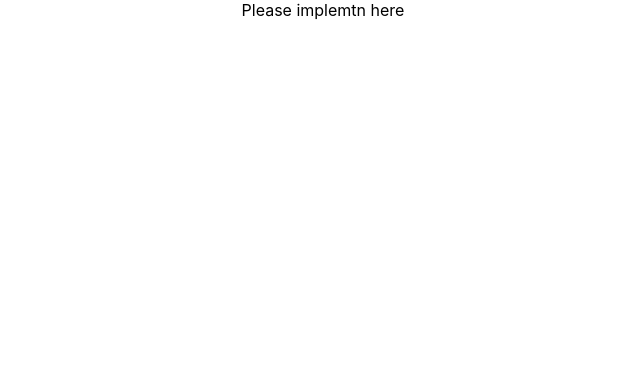
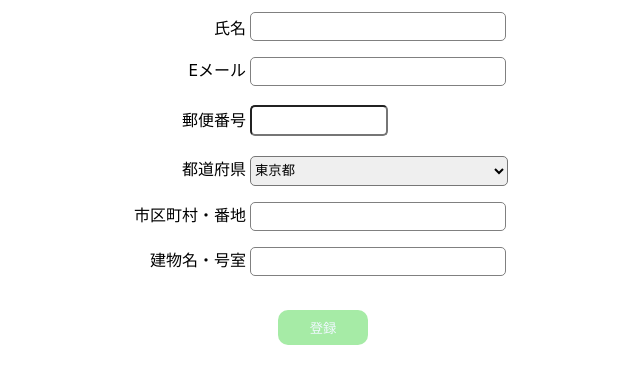
Before and after one commit to Taro-Test-777/frontend-recruiting-ENG0000842629, a React (Create React App) app in the folder assignment-2/samples/react/: page / in a window 1280 px wide. Shown: the top 384 px of the page, without its empty margins (317-957 px from the left). Built offline with nearby package versions, Linux system fonts and the light colour scheme.

Commit message:
フロントエンド技術テスト

```diff
--- a/assignment-2/samples/react/package.json
+++ b/assignment-2/samples/react/package.json
@@ -10,8 +10,10 @@
     "@types/node": "^16.11.33",
     "@types/react": "^18.0.8",
     "@types/react-dom": "^18.0.3",
+    "classnames": "^2.5.1",
     "react": "^18.1.0",
     "react-dom": "^18.1.0",
+    "react-hook-form": "^7.49.3",
     "react-scripts": "5.0.1",
     "typescript": "^4.6.4",
     "web-vitals": "^2.1.4"
--- a/assignment-2/samples/react/src/App.css
+++ b/assignment-2/samples/react/src/App.css
@@ -1,3 +1,81 @@
-.App {
+.table {
   text-align: center;
 }
+
+.tableStyle {
+  margin-left: auto;
+  margin-right: auto;
+}
+
+.rowStyle {
+  line-height: 2;
+}
+
+.form-input {
+  width: 250px;
+  height: 25px;
+  border-radius:5px;
+  border: 1px solid gray;
+  -webkit-appearance: none;
+}
+
+.redOutLine {
+  outline:solid 1px red;
+  border: 1px
+}
+
+.zipStyle {
+  width: 130px;
+  height: 25px;
+  border-radius:5px;
+}
+
+.leftCell {
+  width: 150px;
+  text-align: right;
+  padding-top: 10px;
+}
+
+.rightCell {
+  width: 300px;
+  text-align: left;
+  padding-top: 10px;
+}
+
+.selectStyle {
+  width: 258px;
+  height: 30px;
+  border-radius:5px;
+}
+
+.buttonWrapper{
+  text-align: center;
+}
+
+.button {
+  margin-top: 30px;
+  background-color: rgb(54, 236, 54);
+  color: aliceblue;
+  width: 90px;
+  height: 35px;
+  border-radius:10px;
+  border: 0;
+  &:disabled {
+    background-color: rgb(166, 235, 166);
+  }
+}
+
+.errorleftCell {
+  width: 150px;
+  text-align: right;
+}
+
+.errorRightCell {
+  width: 300px;
+  text-align: left;
+}
+
+.errorMessage{
+  color: red;
+  font-size: 10px;
+}
--- a/assignment-2/samples/react/src/App.tsx
+++ b/assignment-2/samples/react/src/App.tsx
@@ -1,7 +1,170 @@
+import { useCallback } from "react";
 import "./App.css";
+import { useForm } from "react-hook-form";
+import classNames from "classnames";
+
+interface UserForm {
+  name: string;
+  email: string;
+  zip:string;
+  prefecture:string;
+  address1:string;
+  address2:string;
+}
+
+// 都道府県データ
+const options = [
+  {
+    value:"東京都",
+    label:"東京都",
+  },
+  {
+    value:"沖縄県",
+    label:"沖縄県",
+  }
+]
 
 function App() {
-  return <div className="App">Please implemtn here</div>;
+  const {
+    register,
+    handleSubmit,
+    formState: { errors,isValid },
+  } = useForm<UserForm>({ mode: "onChange" });
+
+  const handleClickSubmit = useCallback(
+    async (request : UserForm) => {
+      console.log("request===",request);
+
+      const requestOptions ={
+        method: 'POST',
+        headers:{'Content-Type': 'application/json'},
+        body: JSON.stringify({request})
+      };
+
+      const postResult = await fetch("https://httpstat.us/201",requestOptions)
+      console.log("postResult===",postResult);
+    },[]
+  )
+
+  return (
+      <table  className="tableStyle">
+        <tbody>
+          <tr>
+              <td className="leftCell">氏名</td>
+              <td className="rightCell">
+                <input
+                  className="form-input"
+                  id="name"
+                  type="text"
+                  { ...register('name', { required: true }) }
+                />
+              </td>
+          </tr>
+
+          <tr className="rowStyle">
+              <td className="leftCell">Eメール</td>
+              <td className="rightCell">
+                <input
+                  className={classNames("form-input", {"redOutLine": !!errors.email?.message})}
+                  id="email"
+                  type="text"
+                  {...register("email", {
+                    required: true,
+                  pattern: {
+                    value: /^[a-zA-Z0-9._-]+@[a-zA-Z0-9.-]+\.[a-zA-Z]{2,4}$/,
+                    message: '正しいメールアドレスを入力して下さい',
+                  },
+                  })}
+                />
+              </td>
+          </tr>
+          <tr >
+            <td className="errorleftCell"/>
+            <td className="errorRightCell">
+              <div className="errorMessage">
+                  {errors.email?.message as React.ReactNode}
+              </div>
+            </td>
+          </tr>
+
+          <tr className="rowStyle">
+              <td className="leftCell">郵便番号</td>
+              <td className="rightCell">
+                <input
+                  className={classNames("zipStyle", {"redOutLine": !!errors.zip?.message})}
+                  id="zip"
+                  type="text"
+                  {...register("zip", {
+                    required: true,
+                    pattern: {
+                      value: /^\d{7}$/,
+                      message: 'ハイフンを含めず半角数字で入力してください',
+                    },
+                  })}
+                />
+              </td>
+          </tr>
+          <tr >
+            <td className="errorleftCell"/>
+            <td className="errorRightCell">
+              <div className="errorMessage">
+                  {errors.zip?.message as React.ReactNode}
+              </div>
+            </td>
+          </tr>
+
+          <tr className="rowStyle">
+              <td className="leftCell">都道府県</td>
+              <td className="rightCell">
+                <select id="prefecture"  className="selectStyle" {...register("prefecture")}>
+                  {options.map(option => (
+                    <option value={option.value} key={option.value}>
+                      {option.label}
+                    </option>
+                  ))}
+                </select>
+              </td>
+          </tr>
+
+          <tr className="rowStyle">
+              <td className="leftCell">市区町村・番地</td>
+              <td className="rightCell">
+                <input
+                  className="form-input"
+                  id="address1"
+                  type="text"
+                  { ...register('address1', { required: true }) }
+                />
+              </td>
+          </tr>
+
+          <tr className="rowStyle">
+              <td className="leftCell">建物名・号室</td>
+              <td className="rightCell">
+                <input
+                  className="form-input"
+                  id="address2"
+                  type="text"
+                  {...register("address2")}
+                />
+              </td>
+          </tr>
+
+          <tr>
+            <td colSpan={2} className="buttonWrapper">
+              <button
+                  type="submit"
+                  className="button"
+                  disabled={!isValid}
+                  onClick={handleSubmit(handleClickSubmit)}>
+                  登録
+              </button>
+            </td>
+          </tr>
+
+        </tbody>
+      </table>
+  );
 }
 
 export default App;
```
Also changed, not shown: 2 other files (tests, documents, lock files or other folders).
